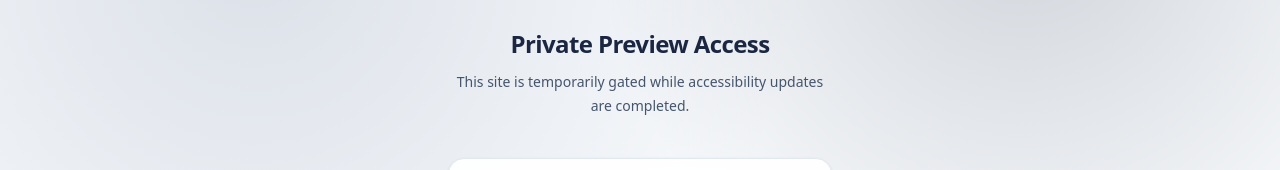
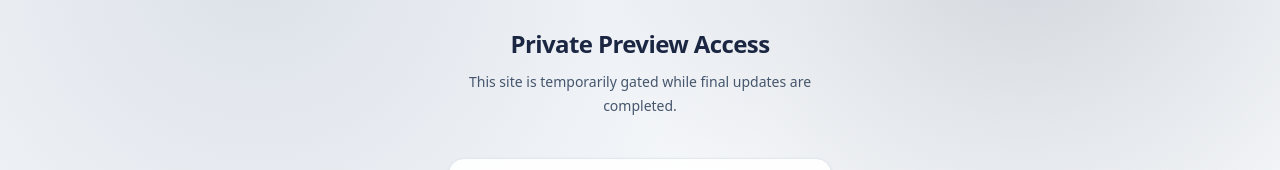
Before and after one commit to ProtosSystems/arche-marketing, a Next.js app: page /access in a window 1280 px wide. Shown: the part 205-375 px from the top of the page. Built offline with nearby package versions, Linux system fonts and the light colour scheme; no server answers; a web font is replaced by a local one.

Commit message:
Update gated access page status copy

```diff
--- a/src/app/access/page.tsx
+++ b/src/app/access/page.tsx
@@ -66,7 +66,7 @@ export default function AccessPage() {
           Private Preview Access
         </h1>
         <p className="mt-2 text-center text-sm/6 text-slate-600 dark:text-slate-300">
-          This site is temporarily gated while accessibility updates are completed.
+          This site is temporarily gated while final updates are completed.
         </p>
       </div>
 
```
